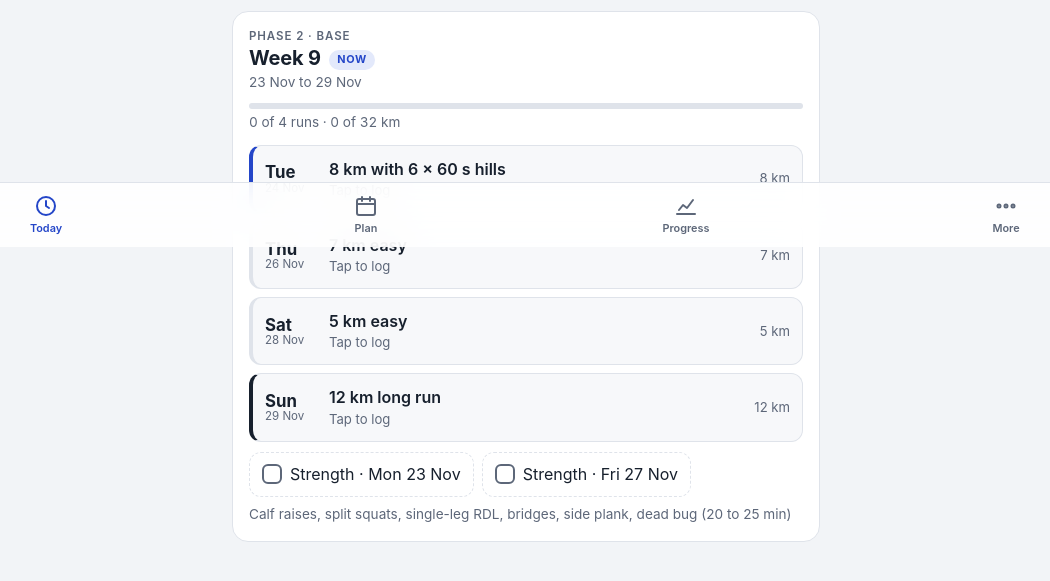
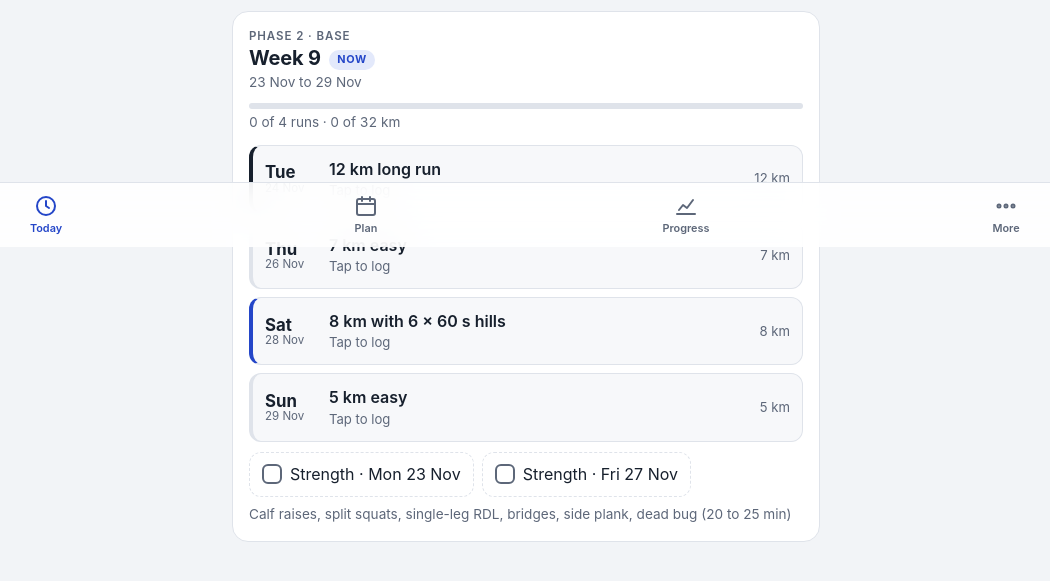
Before and after one commit to jonathanryanatkins/jonathanryanatkins.github.io, a plain HTML site: page half-marathon/index.html in a window 1280 px wide. Shown: the part 553-1134 px from the top of the page, without its empty margins (114-1164 px from the left). Drawn offline with Linux system fonts and the light colour scheme.

Commit message:
Half marathon app: move long run to Tuesdays from week 9
Quality sessions move to Saturday, short easy run to Sunday.

Co-Authored-By: Claude Opus 5.5 <noreply@anthropic.com>
Claude-Session: https://claude.ai/code/session_019b8eLFSX551KL95T4AkrTr

```diff
--- a/half-marathon/index.html
+++ b/half-marathon/index.html
@@ -295,22 +295,22 @@ const W = [
  {n:"6",ph:1,s:[S("Tue",6,"6 km easy + 6 × 20 s strides","workout"),S("Thu",7,"7 km easy"),S("Sun",10,"10 km long run","long")]},
  {n:"7",ph:2,s:[S("Tue",6,"6 km easy + 6 × 20 s strides","workout"),S("Thu",7,"7 km easy"),S("Sat",4,"4 km easy"),S("Sun",11,"11 km long run","long")]},
  {n:"8",ph:2,cut:1,s:[S("Tue",5,"5 km easy + strides","workout"),S("Thu",8,"5 km time trial (8 km with warm-up)","tt"),S("Sat",4,"4 km easy"),S("Sun",9,"9 km long run","long")]},
- {n:"9",ph:2,s:[S("Tue",8,"8 km with 6 × 60 s hills","workout"),S("Thu",7,"7 km easy"),S("Sat",5,"5 km easy"),S("Sun",12,"12 km long run","long")]},
- {n:"10",ph:2,s:[S("Tue",8,"8 km with 8 × 60 s hills","workout"),S("Thu",8,"8 km easy"),S("Sat",5,"5 km easy"),S("Sun",13,"13 km long run","long")]},
- {n:"11",ph:2,s:[S("Tue",9,"9 km with 3 × 8 min tempo","workout"),S("Thu",8,"8 km easy"),S("Sat",5,"5 km easy"),S("Sun",14,"14 km long run","long")]},
- {n:"12",ph:2,cut:1,s:[S("Tue",6,"6 km easy + strides","workout"),S("Thu",6,"6 km easy"),S("Sat",5,"5 km easy"),S("Sun",10,"10 km long run","long")]},
- {n:"13",ph:3,s:[S("Tue",10,"10 km with 3 × 10 min tempo","workout"),S("Thu",8,"8 km easy"),S("Sat",5,"5 km easy"),S("Sun",14,"14 km long run","long")]},
- {n:"14",ph:3,s:[S("Tue",10,"10 km with 5 × 1 km at 10k pace","workout"),S("Thu",8,"8 km easy"),S("Sat",6,"6 km easy"),S("Sun",15,"15 km long run","long")]},
- {n:"15",ph:3,s:[S("Tue",10,"10 km with 20 min continuous tempo","workout"),S("Thu",8,"8 km easy"),S("Sat",6,"6 km easy"),S("Sun",16,"16 km long run","long")]},
- {n:"16",ph:3,cut:1,s:[S("Tue",7,"7 km easy + strides","workout"),S("Thu",6,"6 km easy"),S("Sun",13,"10 km time trial or race (13 km total)","tt")]},
- {n:"17",ph:3,s:[S("Tue",11,"11 km with 6 × 1 km at 10k pace","workout"),S("Thu",9,"9 km easy"),S("Sat",6,"6 km easy"),S("Sun",17,"17 km long run","long")]},
- {n:"18",ph:3,s:[S("Tue",11,"11 km with 2 × 15 min tempo","workout"),S("Thu",9,"9 km easy"),S("Sat",6,"6 km easy"),S("Sun",18,"18 km, last 3 at race pace","long")]},
- {n:"19",ph:4,s:[S("Tue",12,"12 km with 5 × 1.6 km at tempo","workout"),S("Thu",9,"9 km easy"),S("Sat",6,"6 km easy"),S("Sun",19,"19 km, last 5 at race pace","long")]},
- {n:"20",ph:4,cut:1,s:[S("Tue",8,"8 km with 3 km at race pace","workout"),S("Thu",8,"8 km easy"),S("Sat",5,"5 km easy"),S("Sun",13,"13 km easy long run","long")]},
- {n:"21",ph:4,s:[S("Tue",13,"13 km with 3 × 3 km at race pace","workout"),S("Thu",9,"9 km easy"),S("Sat",6,"6 km easy"),S("Sun",20,"20 km, km 10 to 18 at race pace","long")]},
- {n:"22",ph:4,s:[S("Tue",11,"11 km with 6 × 1 km at 10k pace","workout"),S("Thu",9,"9 km easy"),S("Sat",6,"6 km easy"),S("Sun",16,"16 km with 8 at race pace","long")]},
- {n:"B",ph:0,s:[S("Tue",11,"Catch-up, or repeat week 22's 6 × 1 km","workout"),S("Thu",9,"9 km easy"),S("Sat",6,"6 km easy"),S("Sun",16,"16 km with 8 at race pace, or catch-up","long")]},
- {n:"23",ph:5,s:[S("Tue",9,"9 km with 3 × 2 km at race pace","workout"),S("Thu",7,"7 km easy"),S("Sat",5,"5 km easy + strides","workout"),S("Sun",10,"10 km easy","long")]},
+ {n:"9",ph:2,s:[S("Tue",12,"12 km long run","long"),S("Thu",7,"7 km easy"),S("Sat",8,"8 km with 6 × 60 s hills","workout"),S("Sun",5,"5 km easy")]},
+ {n:"10",ph:2,s:[S("Tue",13,"13 km long run","long"),S("Thu",8,"8 km easy"),S("Sat",8,"8 km with 8 × 60 s hills","workout"),S("Sun",5,"5 km easy")]},
+ {n:"11",ph:2,s:[S("Tue",14,"14 km long run","long"),S("Thu",8,"8 km easy"),S("Sat",9,"9 km with 3 × 8 min tempo","workout"),S("Sun",5,"5 km easy")]},
+ {n:"12",ph:2,cut:1,s:[S("Tue",10,"10 km long run","long"),S("Thu",6,"6 km easy"),S("Sat",6,"6 km easy + strides","workout"),S("Sun",5,"5 km easy")]},
+ {n:"13",ph:3,s:[S("Tue",14,"14 km long run","long"),S("Thu",8,"8 km easy"),S("Sat",10,"10 km with 3 × 10 min tempo","workout"),S("Sun",5,"5 km easy")]},
+ {n:"14",ph:3,s:[S("Tue",15,"15 km long run","long"),S("Thu",8,"8 km easy"),S("Sat",10,"10 km with 5 × 1 km at 10k pace","workout"),S("Sun",6,"6 km easy")]},
+ {n:"15",ph:3,s:[S("Tue",16,"16 km long run","long"),S("Thu",8,"8 km easy"),S("Sat",10,"10 km with 20 min continuous tempo","workout"),S("Sun",6,"6 km easy")]},
+ {n:"16",ph:3,cut:1,s:[S("Tue",8,"8 km easy long run","long"),S("Thu",6,"6 km easy + strides","workout"),S("Sat",13,"10 km time trial or parkrun-style race (13 km total)","tt")]},
+ {n:"17",ph:3,s:[S("Tue",17,"17 km long run","long"),S("Thu",9,"9 km easy"),S("Sat",11,"11 km with 6 × 1 km at 10k pace","workout"),S("Sun",6,"6 km easy")]},
+ {n:"18",ph:3,s:[S("Tue",18,"18 km, last 3 at race pace","long"),S("Thu",9,"9 km easy"),S("Sat",11,"11 km with 2 × 15 min tempo","workout"),S("Sun",6,"6 km easy")]},
+ {n:"19",ph:4,s:[S("Tue",19,"19 km, last 5 at race pace","long"),S("Thu",9,"9 km easy"),S("Sat",12,"12 km with 5 × 1.6 km at tempo","workout"),S("Sun",6,"6 km easy")]},
+ {n:"20",ph:4,cut:1,s:[S("Tue",13,"13 km easy long run","long"),S("Thu",8,"8 km easy"),S("Sat",8,"8 km with 3 km at race pace","workout"),S("Sun",5,"5 km easy")]},
+ {n:"21",ph:4,s:[S("Tue",20,"20 km, km 10 to 18 at race pace","long"),S("Thu",9,"9 km easy"),S("Sat",13,"13 km with 3 × 3 km at race pace","workout"),S("Sun",6,"6 km easy")]},
+ {n:"22",ph:4,s:[S("Tue",16,"16 km with 8 at race pace","long"),S("Thu",9,"9 km easy"),S("Sat",11,"11 km with 6 × 1 km at 10k pace","workout"),S("Sun",6,"6 km easy")]},
+ {n:"B",ph:0,s:[S("Tue",16,"16 km with 8 at race pace, or catch-up","long"),S("Thu",9,"9 km easy"),S("Sat",11,"Catch-up, or repeat week 22's 6 × 1 km","workout"),S("Sun",6,"6 km easy")]},
+ {n:"23",ph:5,s:[S("Tue",10,"10 km easy","long"),S("Thu",9,"9 km with 3 × 2 km at race pace","workout"),S("Sat",7,"7 km easy"),S("Sun",5,"5 km easy + strides","workout")]},
  {n:"24",ph:5,race:1,s:[S("Mon",5,"5 km easy + 4 strides","workout"),S("Tue",3,"Rest, or 2 to 3 km shakeout"),S("Wed",21.1,"RACE DAY: half marathon","race")]}
 ];
 const PHASES = {0:"Buffer week",1:"Phase 1 · Rebuild",2:"Phase 2 · Base",3:"Phase 3 · Build",4:"Phase 4 · Race-specific",5:"Phase 5 · Taper"};
--- a/half-marathon/sw.js
+++ b/half-marathon/sw.js
@@ -1,5 +1,5 @@
 // Offline cache for the training app. Bump VERSION whenever any file changes.
-const VERSION = "hm-v2";
+const VERSION = "hm-v3";
 const FILES = ["./", "./index.html", "./manifest.webmanifest", "./icon-180.png", "./icon-192.png", "./icon-512.png"];
 
 self.addEventListener("install", e => {
```
